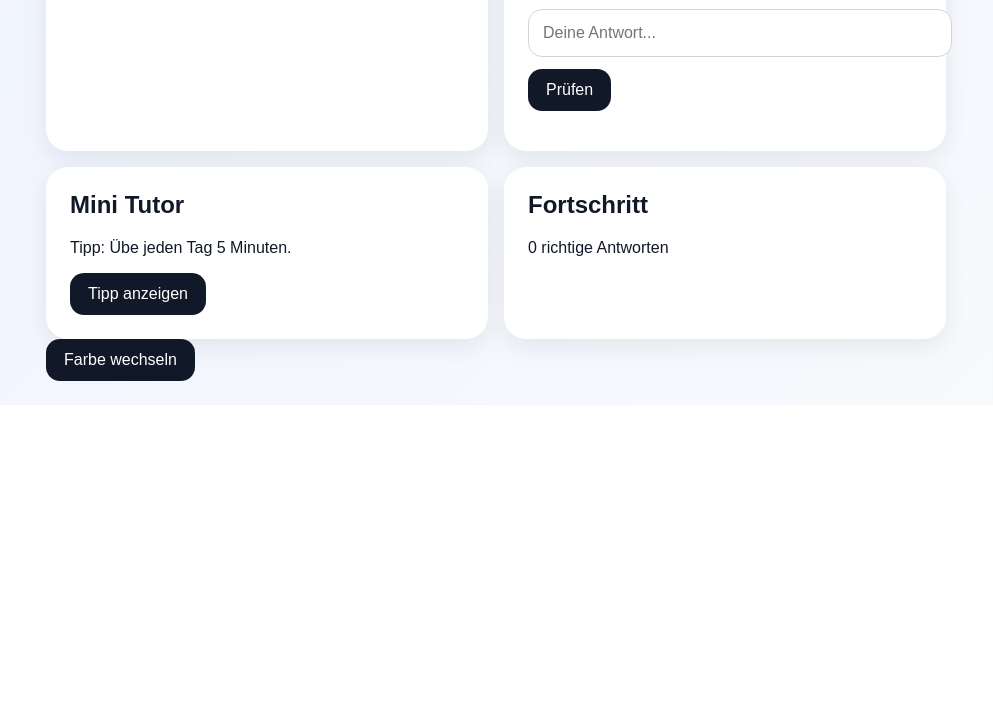
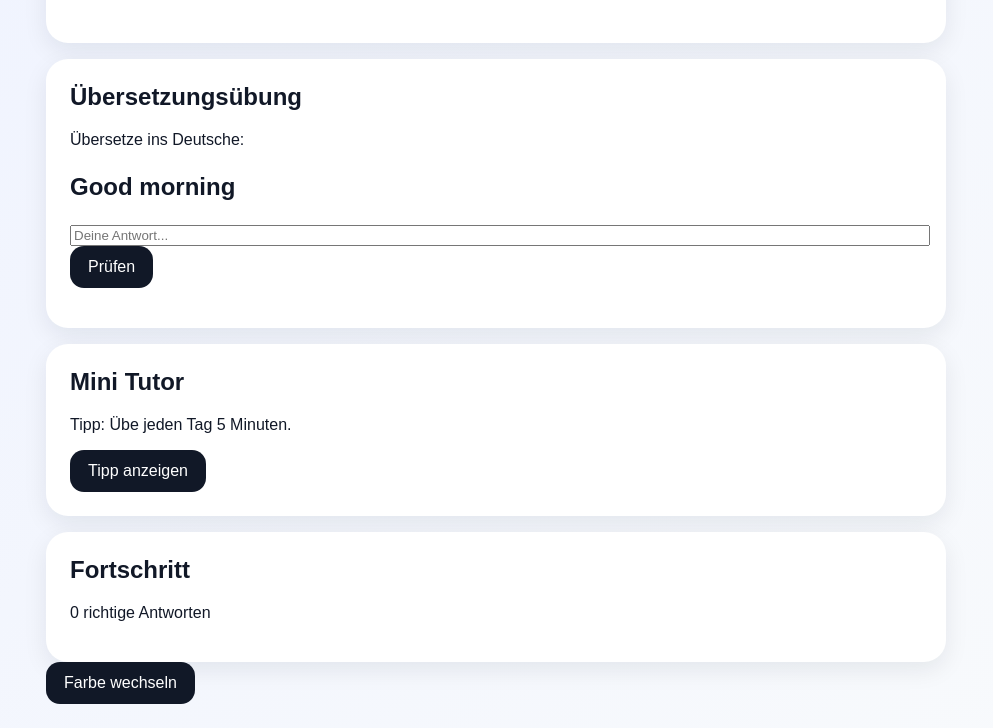
Before and after one commit to ziyaibrahimov817-glitch/Sprachapp-, a plain HTML site: page index.html in a window 1280 px wide. Shown: the part 489-1217 px from the top of the page, without its empty margins (144-1137 px from the left). Before the commit the page ends 894 px from the top, so only its background shows below. Drawn offline with Linux system fonts and the light colour scheme.

Commit message:
Refactor input styles and remove unused styles
Removed padding, margin, border, and border-radius from input styles. Also removed styles for #result and media query for grid layout.

```diff
--- a/style.css
+++ b/style.css
@@ -87,19 +87,4 @@ button:hover {
 
 input {
   width: 100%;
-  padding: 14px;
-  margin: 8px 0 12px;
-  border: 1px solid #d1d5db;
-  border-radius: 14px;
-  font-size: 16px;
-}
-
-#result {
-  font-weight: bold;
-}
-
-@media (min-width: 700px) {
-  .grid {
-    grid-template-columns: 1fr 1fr;
-  }
-}
+  padd
```
